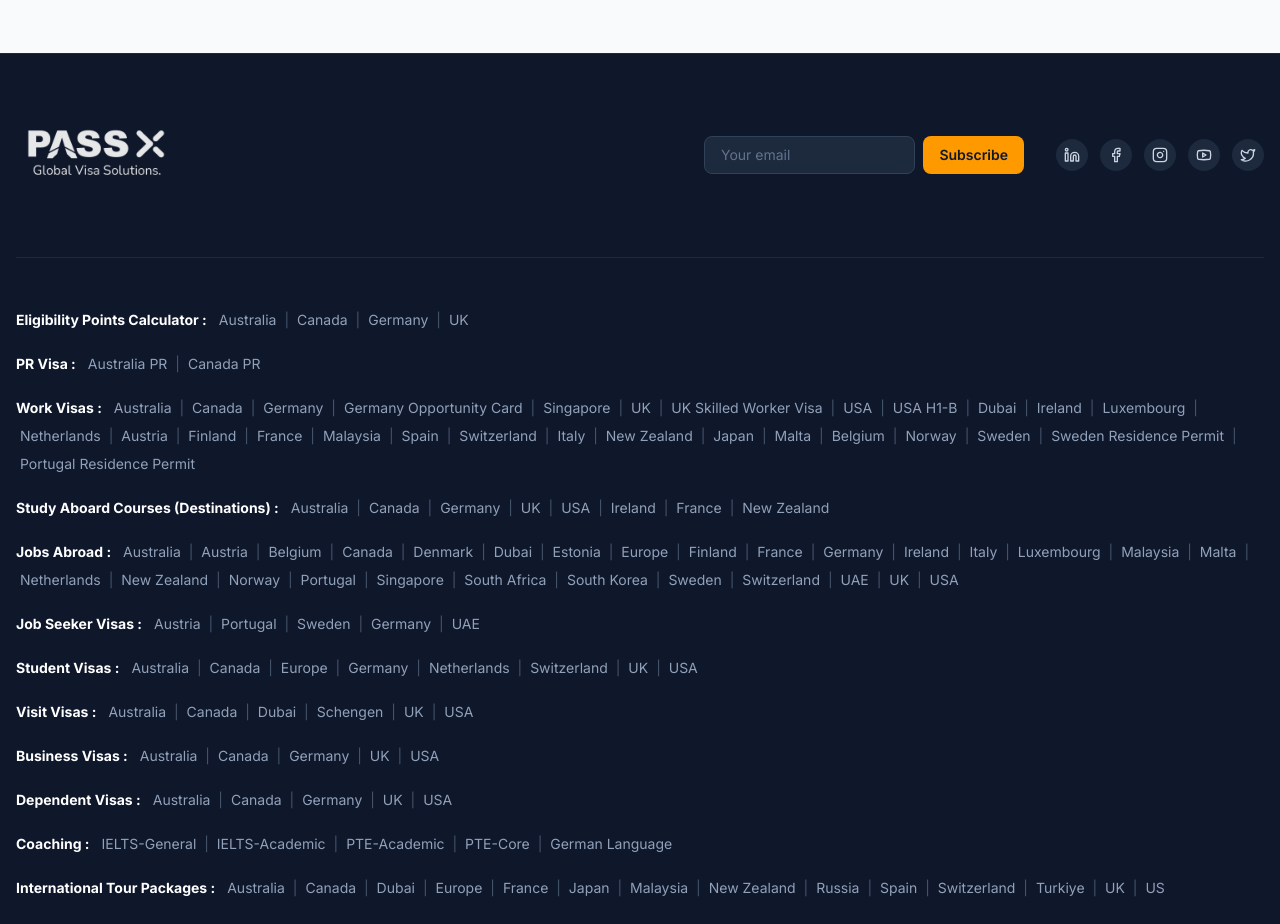
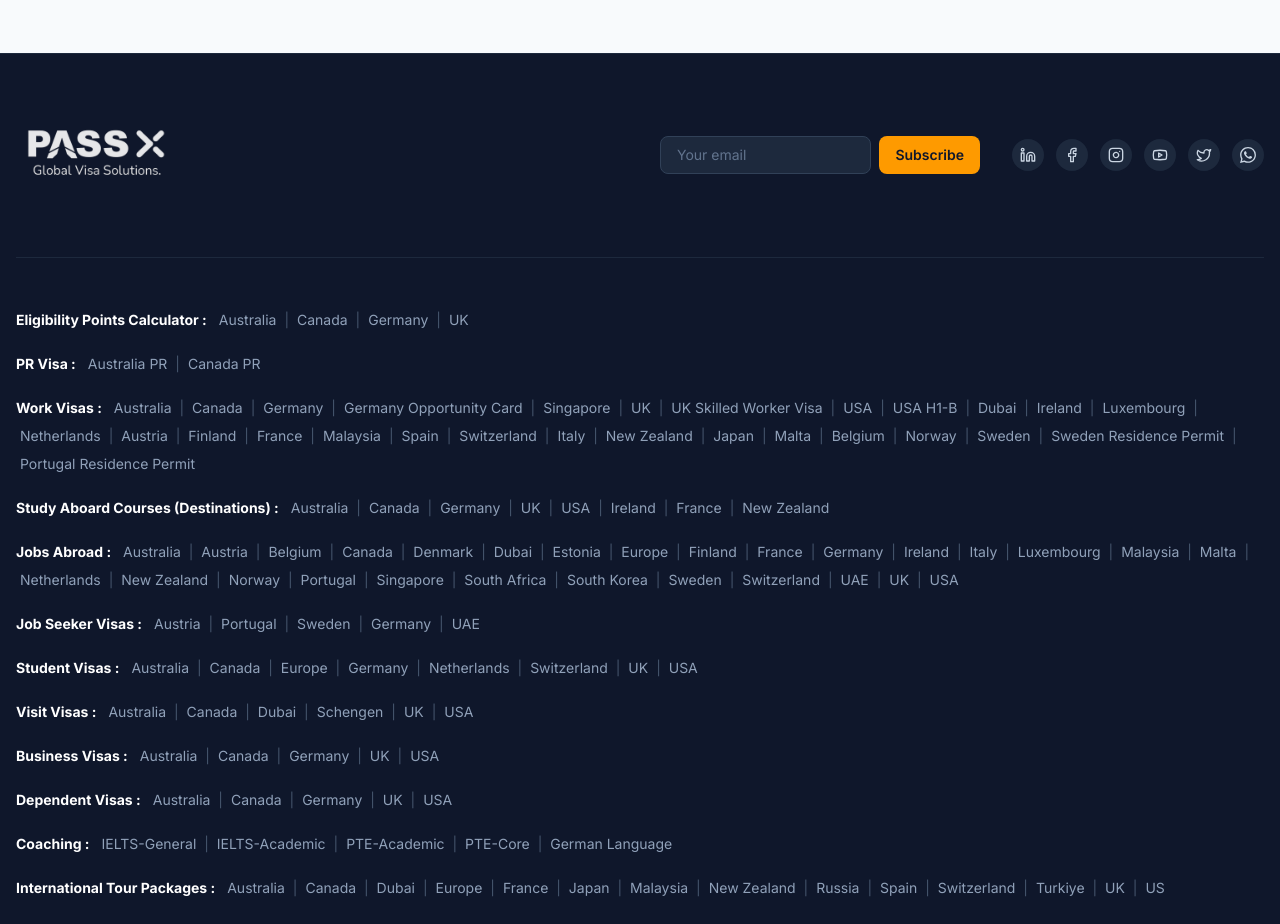
Before and after one commit to krish7x/my-workspace, a Next.js app: page /about-us in a window 1280 px wide. Shown: the part 3500-4424 px from the top of the page. Built offline with nearby package versions, Linux system fonts and the light colour scheme.

Commit message:
feat: Implement core layout components including Header, Footer, and LeadForm, along with footer content data.

```diff
--- a/content/footer.json
+++ b/content/footer.json
@@ -562,6 +562,10 @@
     {
       "label": "X-twitter",
       "href": "https://x.com/PassXglobal"
+    },
+    {
+      "label": "Whatsapp",
+      "href": "https://wa.me/918939138886?text=How%20can%20I%20help%20you%20today%3F%0A%0AName%3A%0APhone%3A%0APreferred%20Country%3A%0A%0AOur%20experts%20will%20reach%20you%20shortly!%20Thanks%20for%20your%20patience.%0A%0ARegards%2C%0APassX%20Immigration"
     }
   ],
   "legal": [
--- a/src/components/Footer.tsx
+++ b/src/components/Footer.tsx
@@ -35,6 +35,16 @@
     Instagram: Instagram,
     Youtube: Youtube,
     "X-twitter": Twitter,
+    Whatsapp: ({ className }: { className?: string }) => (
+      <svg
+        className={className}
+        fill="currentColor"
+        viewBox="0 0 24 24"
+        xmlns="http://www.w3.org/2000/svg"
+      >
+        <path d="M17.472 14.382c-.297-.149-1.758-.867-2.03-.967-.273-.099-.471-.148-.67.15-.197.297-.767.966-.94 1.164-.173.199-.347.223-.644.075-.297-.15-1.255-.463-2.39-1.475-.883-.788-1.48-1.761-1.653-2.059-.173-.297-.018-.458.13-.606.134-.133.298-.347.446-.52.149-.174.198-.298.298-.497.099-.198.05-.371-.025-.52-.075-.149-.669-1.612-.916-2.207-.242-.579-.487-.5-.669-.51-.173-.008-.371-.008-.57-.008-.198 0-.52.074-.792.372-.272.297-1.04 1.016-1.04 2.479 0 1.462 1.065 2.875 1.213 3.074.149.198 2.096 3.2 5.077 4.487.709.306 1.262.489 1.694.625.712.227 1.36.195 1.871.118.571-.085 1.758-.719 2.006-1.413.248-.694.248-1.289.173-1.413-.074-.124-.272-.198-.57-.347m-5.421 7.403h-.004a9.87 9.87 0 01-5.031-1.378l-.361-.214-3.741.982.998-3.648-.235-.374a9.86 9.86 0 01-1.51-5.26c.001-5.45 4.436-9.884 9.888-9.884 2.64 0 5.122 1.03 6.988 2.898a9.825 9.825 0 012.893 6.994c-.003 5.45-4.437 9.884-9.885 9.884m8.413-18.297A11.815 11.815 0 0012.05 0C5.495 0 .16 5.335.157 11.892c0 2.096.547 4.142 1.588 5.945L.057 24l6.305-1.654a11.882 11.882 0 005.683 1.448h.005c6.554 0 11.89-5.335 11.893-11.893a11.821 11.821 0 00-3.48-8.413z" />
+      </svg>
+    ),
   };
 
   return (
--- a/src/components/Header.tsx
+++ b/src/components/Header.tsx
@@ -193,7 +193,7 @@
                   </a>
 
                   <a
-                    href="https://wa.me/918939138886"
+                    href="https://wa.me/918939138886?text=How%20can%20I%20help%20you%20today%3F%0A%0AName%3A%0APhone%3A%0APreferred%20Country%3A%0A%0AOur%20experts%20will%20reach%20you%20shortly!%20Thanks%20for%20your%20patience.%0A%0ARegards%2C%0APassX%20Immigration"
                     target="_blank"
                     rel="noopener noreferrer"
                     className="flex items-center gap-3 text-slate-600 hover:text-slate-900 py-2"
--- a/src/components/LeadForm.tsx
+++ b/src/components/LeadForm.tsx
@@ -109,7 +109,7 @@
     <div className="relative">
       {/* Floating WhatsApp Button - styled to match screenshot roughly */}
       <a
-        href="https://wa.me/918939138886"
+        href="https://wa.me/918939138886?text=How%20can%20I%20help%20you%20today%3F%0A%0AName%3A%0APhone%3A%0APreferred%20Country%3A%0A%0AOur%20experts%20will%20reach%20you%20shortly!%20Thanks%20for%20your%20patience.%0A%0ARegards%2C%0APassX%20Immigration"
         target="_blank"
         rel="noopener noreferrer"
         className="fixed bottom-6 right-6 z-50 bg-[#25D366] text-white p-3 rounded-full shadow-lg hover:bg-[#20bd5a] transition-colors md:hidden"
```
